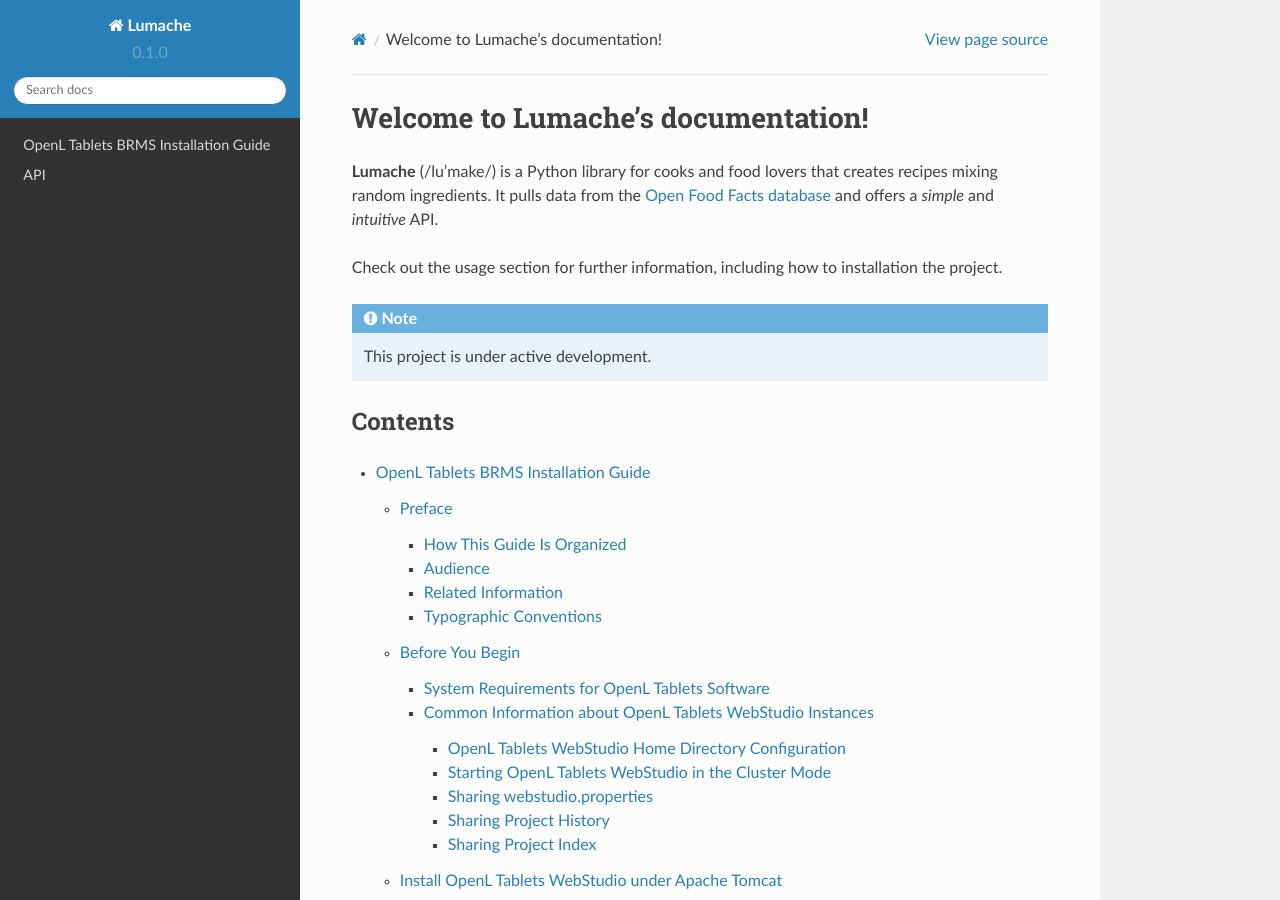
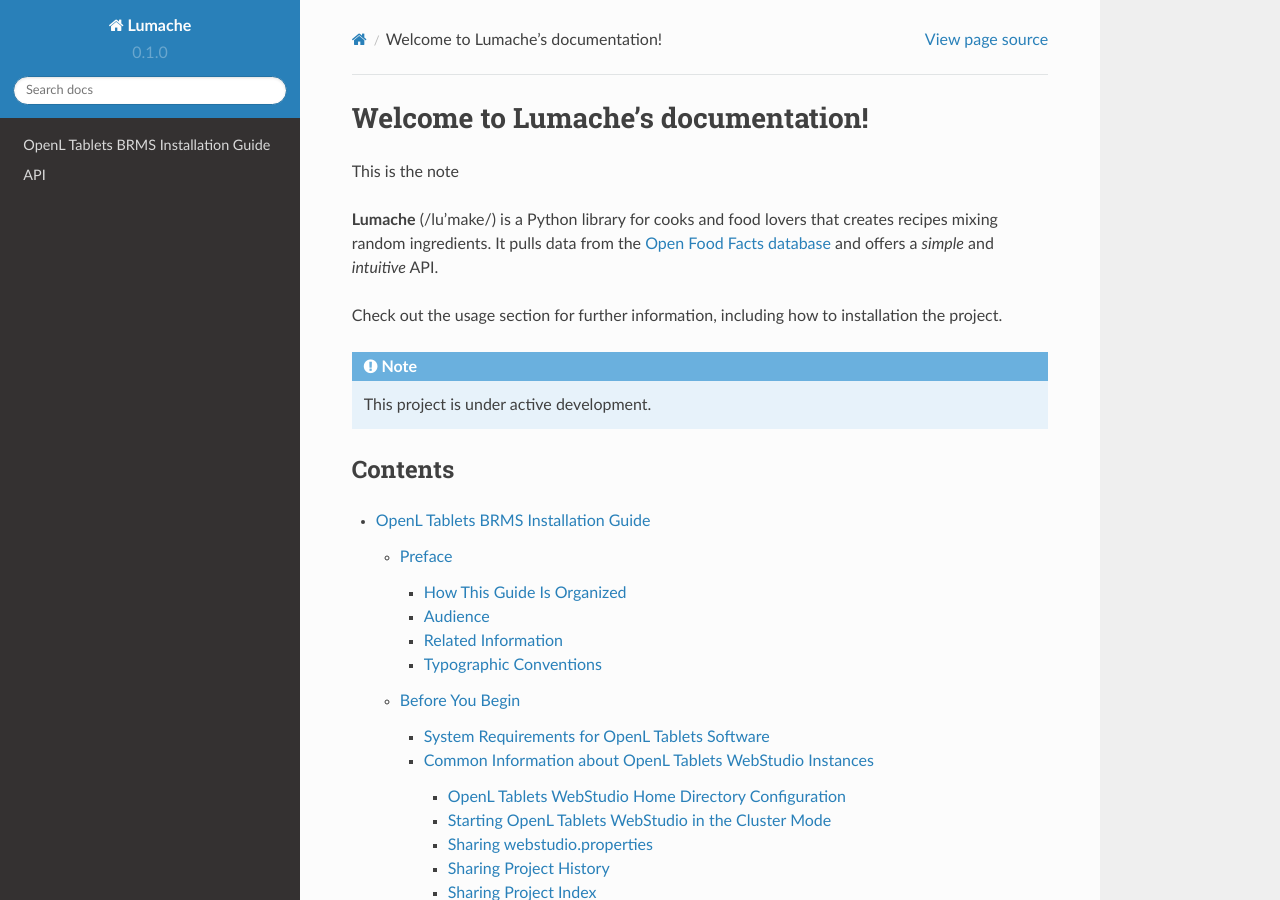
Before and after one commit to EISTW/rtd-test01, a Sphinx documentation site: the page built from docs/source/index.rst, in a window 1280 px wide and 900 px high. Built offline with Sphinx 7.4.7 and the Read the Docs theme 2.0.0, drawn with Linux system fonts in a browser that asks for light colours; pages that are not in the unit, such as notebooks, are missing from menus.

Commit message:
Update index.rst

```diff
--- a/docs/source/index.rst
+++ b/docs/source/index.rst
@@ -2,6 +2,8 @@
 ===================================
 
 .. note::
+
+This is the note
 
 **Lumache** (/lu'make/) is a Python library for cooks and food lovers
 that creates recipes mixing random ingredients.
```
